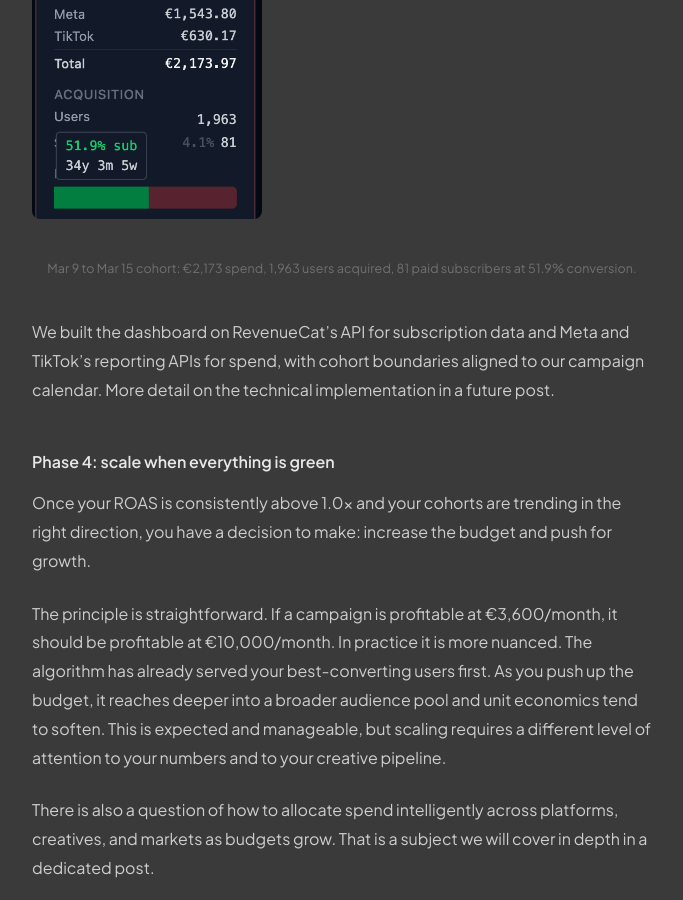
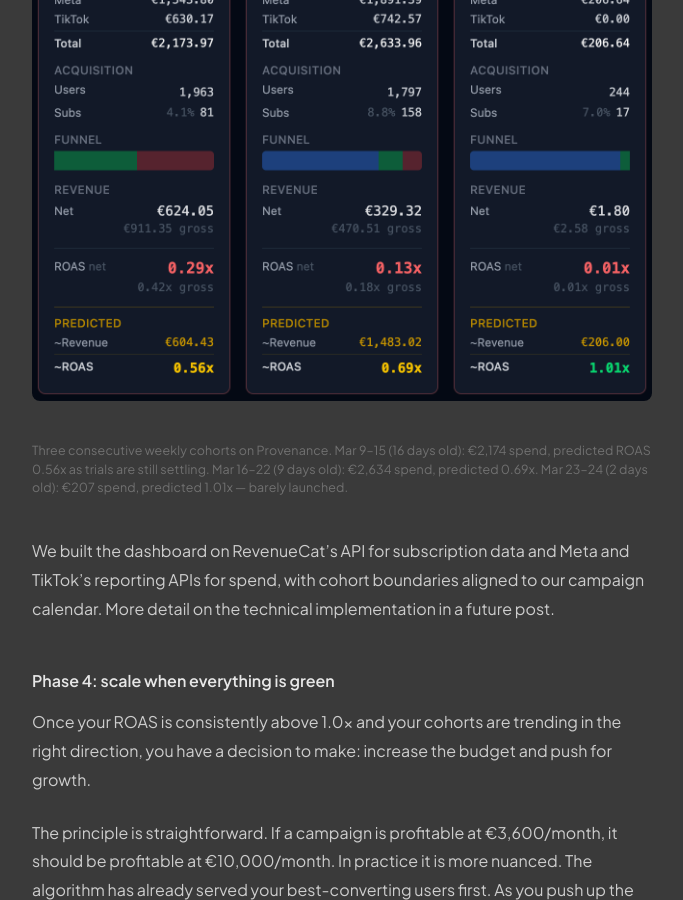
Before and after one commit to Zebra-Rodeo/zebra-rodeo.github.io, a Jekyll site: the page built from _posts/2026-03-24-paid-acquisition-mobile-apps.md, in a window 1280 px wide and 900 px high, scrolled down 6530 px. Shown: the whole window, without its empty margins (298-981 px from the left). Built offline with Jekyll 4.4.1, drawn with Linux system fonts in a browser that asks for light colours.

Commit message:
feat: replace dashboard screenshot with 3-cohort view + updated caption

```diff
--- a/_posts/2026-03-24-paid-acquisition-mobile-apps.md
+++ b/_posts/2026-03-24-paid-acquisition-mobile-apps.md
@@ -107,9 +107,9 @@ To solve the blindness problem for recent cohorts, we built a predicted ROAS cal
 
 Here is what a recent Provenance cohort looks like in our dashboard, Mar 9 to Mar 15, now 16 days old:
 
-<figure style="text-align:center">
-<img src="/assets/images/provenance-cohort-mar9.png" alt="Provenance cohort dashboard" style="max-height:320px;width:auto;max-width:100%">
-<figcaption>Mar 9 to Mar 15 cohort: €2,173 spend, 1,963 users acquired, 81 paid subscribers at 51.9% conversion.</figcaption>
+<figure>
+<img src="/assets/images/provenance-cohorts-3weeks.png" alt="Provenance cohort dashboard — 3 weeks of campaigns" style="max-width:100%;border-radius:8px">
+<figcaption>Three consecutive weekly cohorts on Provenance. Mar 9–15 (16 days old): €2,174 spend, predicted ROAS 0.56x as trials are still settling. Mar 16–22 (9 days old): €2,634 spend, predicted 0.69x. Mar 23–24 (2 days old): €207 spend, predicted 1.01x — barely launched.</figcaption>
 </figure>
 
 We built the dashboard on RevenueCat's API for subscription data and Meta and TikTok's reporting APIs for spend, with cohort boundaries aligned to our campaign calendar. More detail on the technical implementation in a future post.
```
